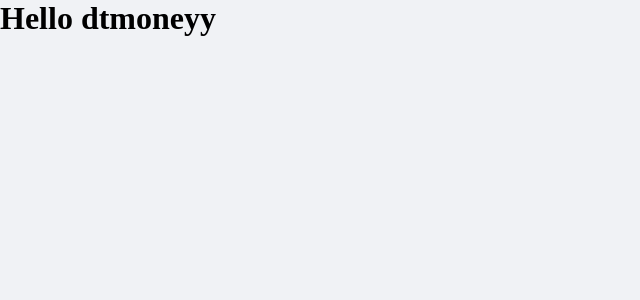
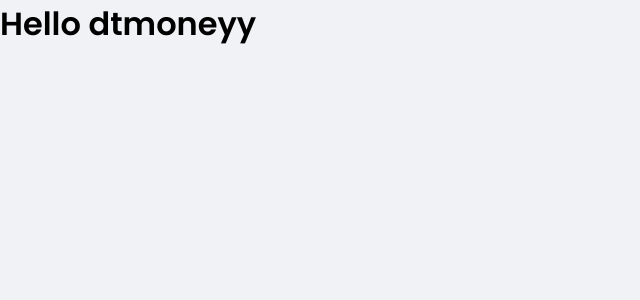
Before and after one commit to gustavomaltez/Ignite-ChapterTwo, a React (Create React App) app in the folder dtmoney/: page / in a window 1280 px wide. Shown: the top 300 px of the page, without its empty margins (0-640 px from the left). Built offline with nearby package versions, Linux system fonts and the light colour scheme.

Commit message:
style: added poppins font

```diff
--- a/dtmoney/public/index.html
+++ b/dtmoney/public/index.html
@@ -1,9 +1,11 @@
 <!DOCTYPE html>
 <html lang="en">
   <head>
+    <link rel="preconnect" href="https://fonts.gstatic.com">
     <meta charset="utf-8" />
     <meta name="viewport" content="width=device-width, initial-scale=1" />
     <link rel="shortcut icon" href="favicon.png" type="image/x-icon">
+    <link href="https://fonts.googleapis.com/css2?family=Poppins:wght@400;600&display=swap" rel="stylesheet">
     <title>dtmoney</title>
   </head>
   <body>
--- a/dtmoney/src/styles/global.ts
+++ b/dtmoney/src/styles/global.ts
@@ -33,6 +33,15 @@
         --webkit-font-smoothing: antialiased;
     }
 
+    body, button, input, textarea {
+        font-family: 'Poppins', sans-serif;
+        font-weight: 400;
+    }
+
+    h1,h2,h3,h4,h5,h6, strong{
+        font-weight: 600;
+    }
+
     button: {
         cursor: pointer;
     }
```
